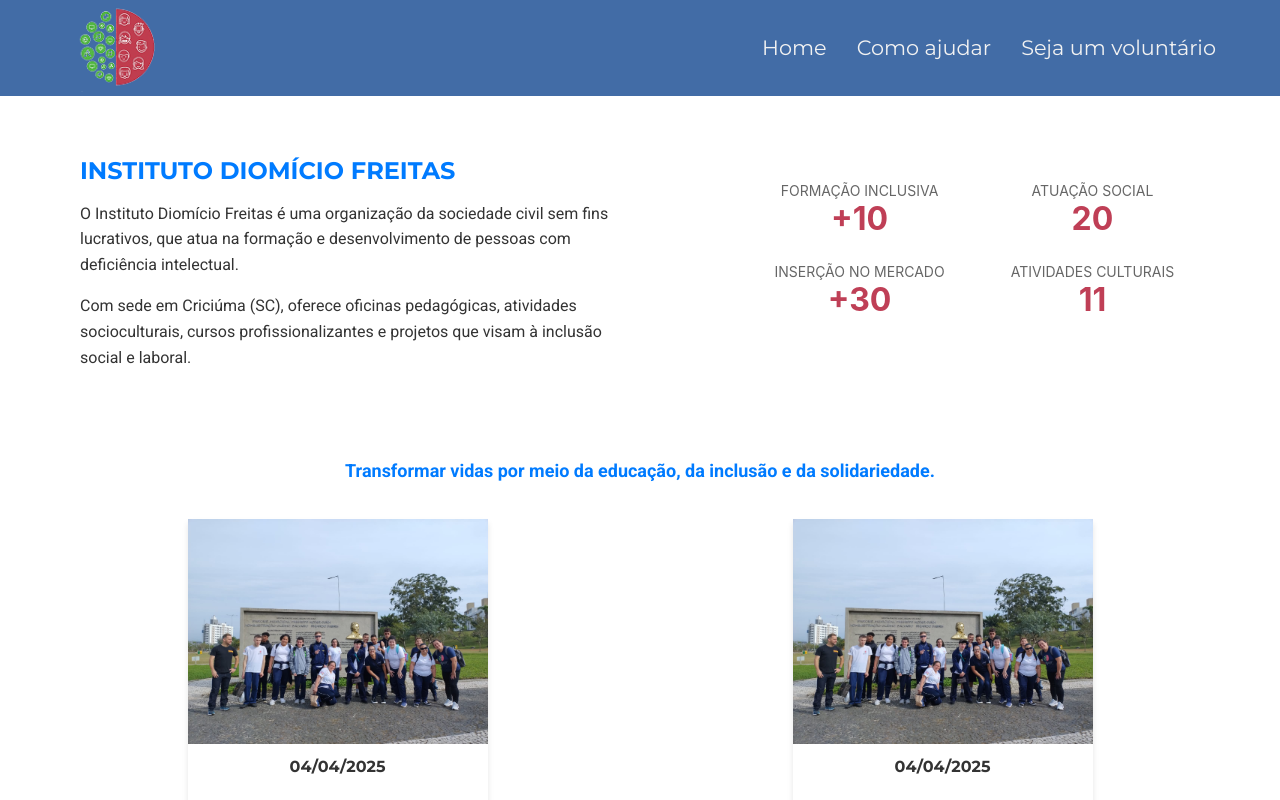
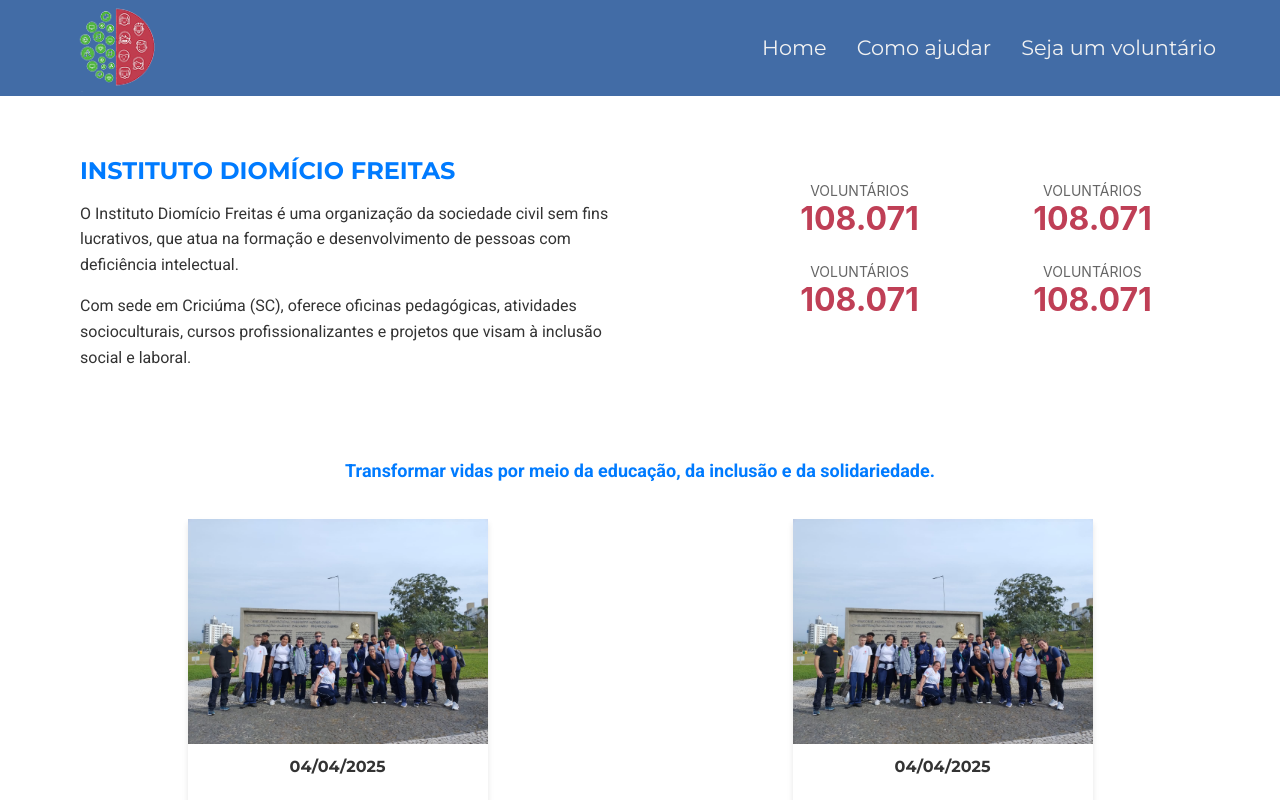
Before and after one commit to MarxWesley/projeto_extensao_III, a React (Create React App) app: page / in a window 1280 px wide. Shown: the top 800 px of the page. Built offline with nearby package versions, Linux system fonts and the light colour scheme.

Commit message:
feito o dataSection

```diff
--- /dev/null
+++ b/src/components/DataSection/DataSection.jsx
@@ -0,0 +1,12 @@
+import styles from "./DataSection.module.css";
+
+function DataSection({label, number}) {
+    return (
+        <div className={styles.dataItem}>
+            <span className={styles.label}>{label}</span>
+            <span className={styles.number}>{number}</span>
+        </div>
+    )
+}
+
+export default DataSection
--- /dev/null
+++ b/src/components/DataSection/DataSection.module.css
@@ -0,0 +1,18 @@
+.dataItem {
+    width: 48%;
+    text-align: center;
+    margin-bottom: 20px;
+}
+
+.number {
+    font-size: 32px;
+    font-weight: bold;
+    color: var(--vermelho)
+}
+
+.label {
+    display: block;
+    font-size: 14px;
+    color: #666;
+    margin-top: 5px;
+}
--- a/src/components/Section/Section.jsx
+++ b/src/components/Section/Section.jsx
@@ -1,5 +1,6 @@
 import React from 'react';
 import styles from './Section.module.css';
+import DataSection from '../DataSection/DataSection';
 
 const Section = () => {
   return (
@@ -19,22 +20,10 @@
         </div>
 
         <div className={styles.dataSection}>
-          <div className={styles.dataItem}>
-            <span className={styles.label}>FORMAÇÃO INCLUSIVA</span>
-            <span className={styles.number}>+10</span>
-          </div>
-          <div className={styles.dataItem}>
-            <span className={styles.label}>ATUAÇÃO SOCIAL</span>
-            <span className={styles.number}>20</span>
-          </div>
-          <div className={styles.dataItem}>
-            <span className={styles.label}>INSERÇÃO NO MERCADO</span>
-            <span className={styles.number}>+30</span>
-          </div>
-          <div className={styles.dataItem}>
-            <span className={styles.label}>ATIVIDADES CULTURAIS</span>
-            <span className={styles.number}>11</span>
-          </div>
+          <DataSection label='VOLUNTÁRIOS' number='108.071'/>
+          <DataSection label='VOLUNTÁRIOS' number='108.071'/>
+          <DataSection label='VOLUNTÁRIOS' number='108.071'/>
+          <DataSection label='VOLUNTÁRIOS' number='108.071'/>
         </div>
       </div>
 
--- a/src/components/Section/Section.module.css
+++ b/src/components/Section/Section.module.css
@@ -36,25 +36,6 @@
     justify-content: space-between;
   }
 
-  .dataItem {
-    width: 48%;
-    text-align: center;
-    margin-bottom: 20px;
-  }
-
-  .number {
-    font-size: 32px;
-    font-weight: bold;
-    color: var(--vermelho)
-  }
-
-  .label {
-    display: block;
-    font-size: 14px;
-    color: #666;
-    margin-top: 5px;
-  }
-
   .impactPhrase {
     text-align: center;
     font-size: 18px;
```
